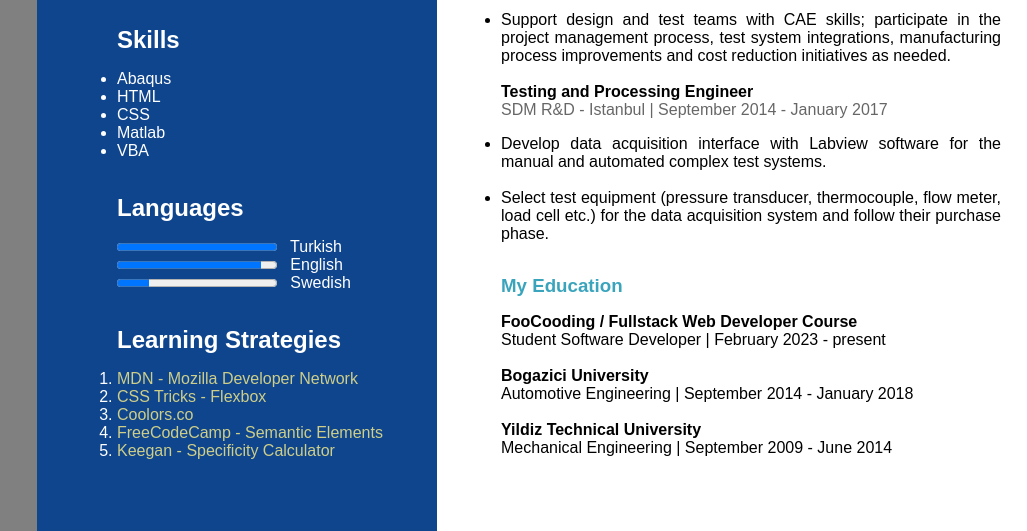
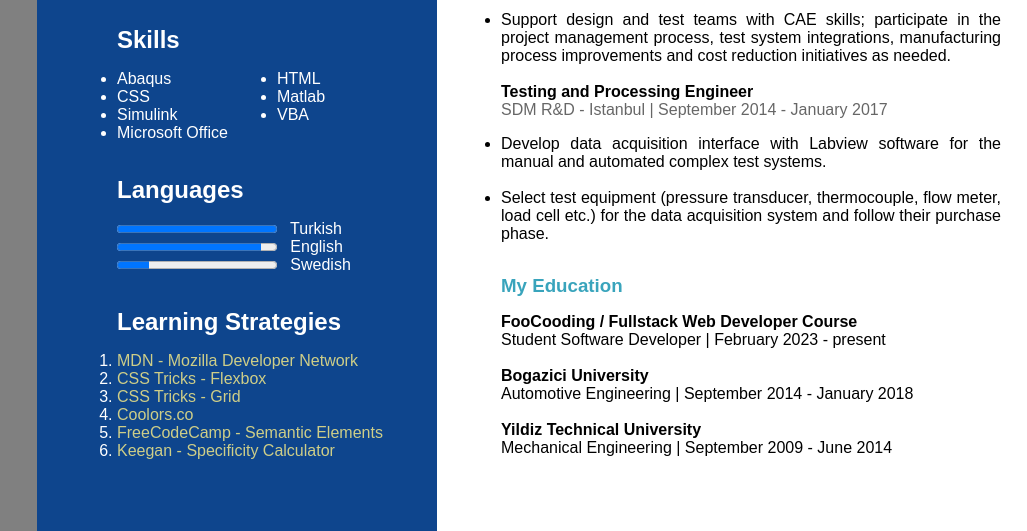
Before and after one commit to auckan/FooCoding, a plain HTML site: page HTML-CSS/Week01/index.html in a window 1280 px wide. Shown: the part 519-1050 px from the top of the page, without its empty margins (253-1280 px from the left). Drawn offline with Linux system fonts and the light colour scheme.

Commit message:
grid added

```diff
--- a/HTML-CSS/Week01/assets/css/style.css
+++ b/HTML-CSS/Week01/assets/css/style.css
@@ -170,3 +170,9 @@ a:active {
 .lang {
   display: inline-block;
 }
+
+.skill_list {
+  display: grid;
+  grid-template-rows: auto;
+  grid-template-columns: repeat(2, 1fr);
+}
--- a/HTML-CSS/Week01/index.html
+++ b/HTML-CSS/Week01/index.html
@@ -84,7 +84,9 @@
             <li>HTML</li>
             <li>CSS</li>
             <li>Matlab</li>
+            <li>Simulink</li>
             <li>VBA</li>
+            <li>Microsoft Office</li>
           </ul>
         </section>
         <br />
@@ -117,6 +119,11 @@
             <li>
               <a href="https://css-tricks.com/snippets/css/a-guide-to-flexbox/"
                 >CSS Tricks - Flexbox</a
+              >
+            </li>
+            <li>
+              <a href="https://css-tricks.com/snippets/css/complete-guide-grid/"
+                >CSS Tricks - Grid</a
               >
             </li>
             <li>
```
